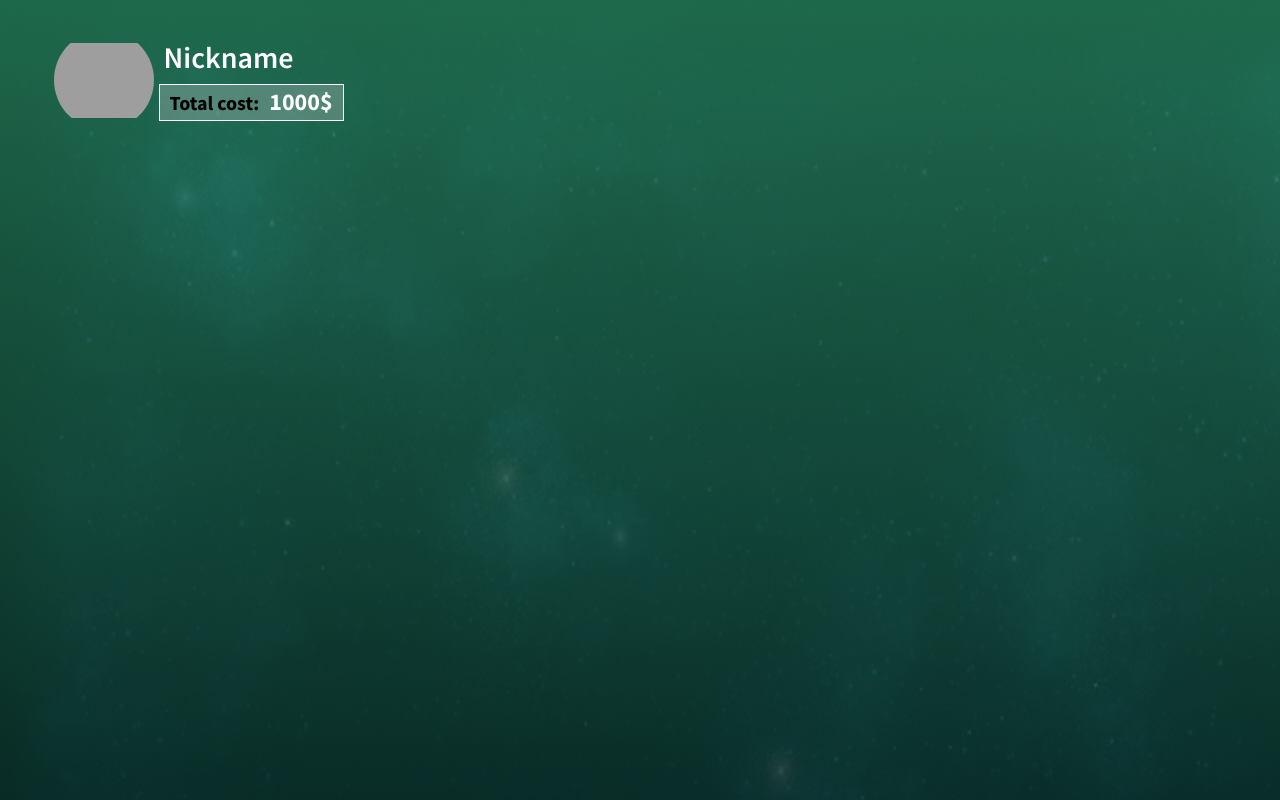
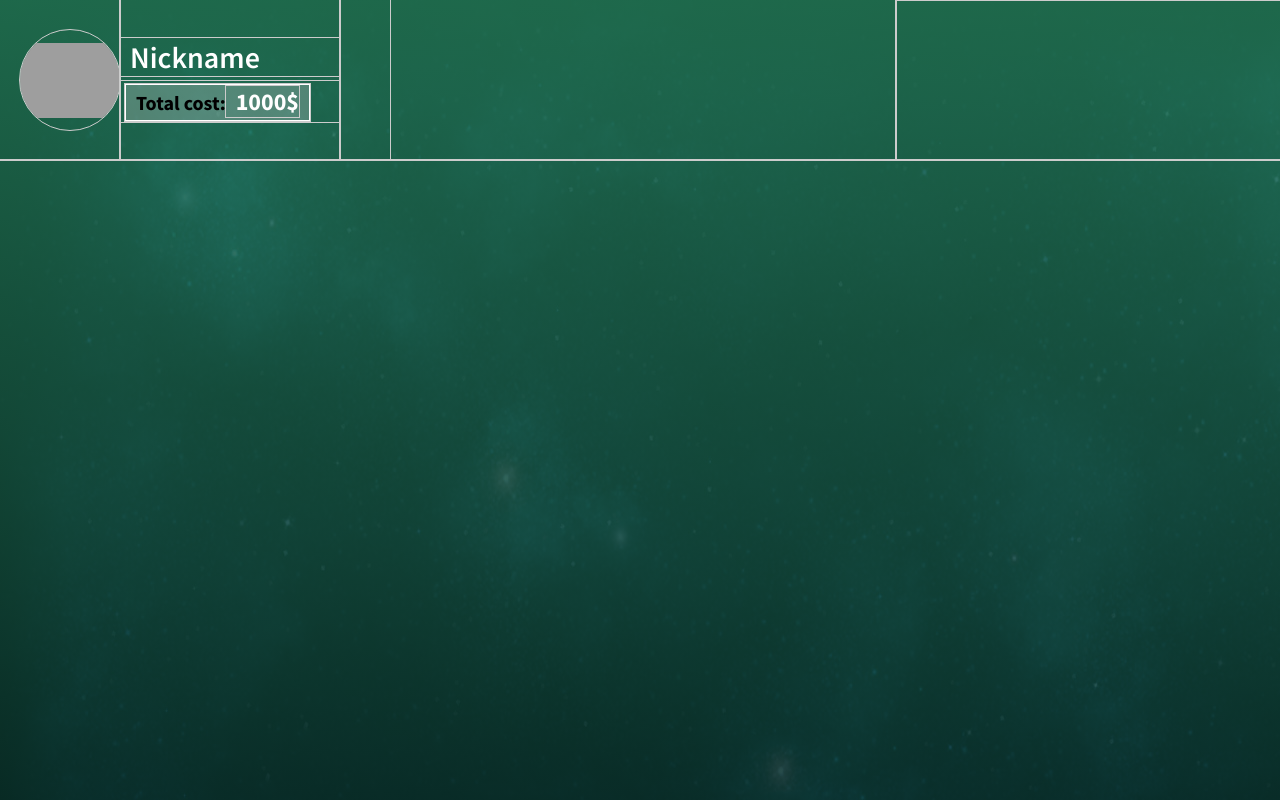
Before and after one commit to borwi4ok/web-semester-project, a React (Create React App) app: page /inventory in a window 1280 px wide. Built offline with nearby package versions, Linux system fonts and the light colour scheme; grey boxes are pictures that could not be loaded.

Commit message:
some adaptive fixes

```diff
--- a/src/index.css
+++ b/src/index.css
@@ -33,6 +33,6 @@ code {
     monospace;
 }
 
-/* * {
+* {
   outline: 1px solid #ccc;
-} */
+}
--- a/src/pages/inventory/parts/Inventory.module.css
+++ b/src/pages/inventory/parts/Inventory.module.css
@@ -20,7 +20,7 @@
   display: grid;
   grid-auto-flow: column;
   justify-content: space-between;
-  grid-template-columns: 40% 30%;
+  grid-template-columns: 70% 30%;
   width: 100%;
   height: 100%;
 }
--- /dev/null
+++ b/src/pages/inventory/parts/header/SelectCurrency.js
@@ -0,0 +1,6 @@
+import React from 'react'
+import styles from './SelectCurrency.module.css'
+
+export default function User() {
+  return <div className={styles.container}></div>
+}
--- a/src/pages/inventory/parts/header/User.js
+++ b/src/pages/inventory/parts/header/User.js
@@ -1,5 +1,6 @@
 import React from 'react'
 import styles from './User.module.css'
+import SelectCurrency from './SelectCurrency'
 
 export default function User() {
   return (
@@ -16,7 +17,7 @@ export default function User() {
           </span>
         </div>
       </div>
-      <div></div>
+      <SelectCurrency />
     </div>
   )
 }
--- a/src/pages/inventory/parts/header/User.module.css
+++ b/src/pages/inventory/parts/header/User.module.css
@@ -2,7 +2,7 @@
   width: 100%;
   height: 100%;
   display: grid;
-  grid-template-columns: 30% 60% 10%;
+  grid-template-columns: 120px 220px 50px;
 }
 
 .logoWrapper {
```
Also changed, not shown: src/pages/inventory/parts/header/SelectCurrency.module.css (added).
